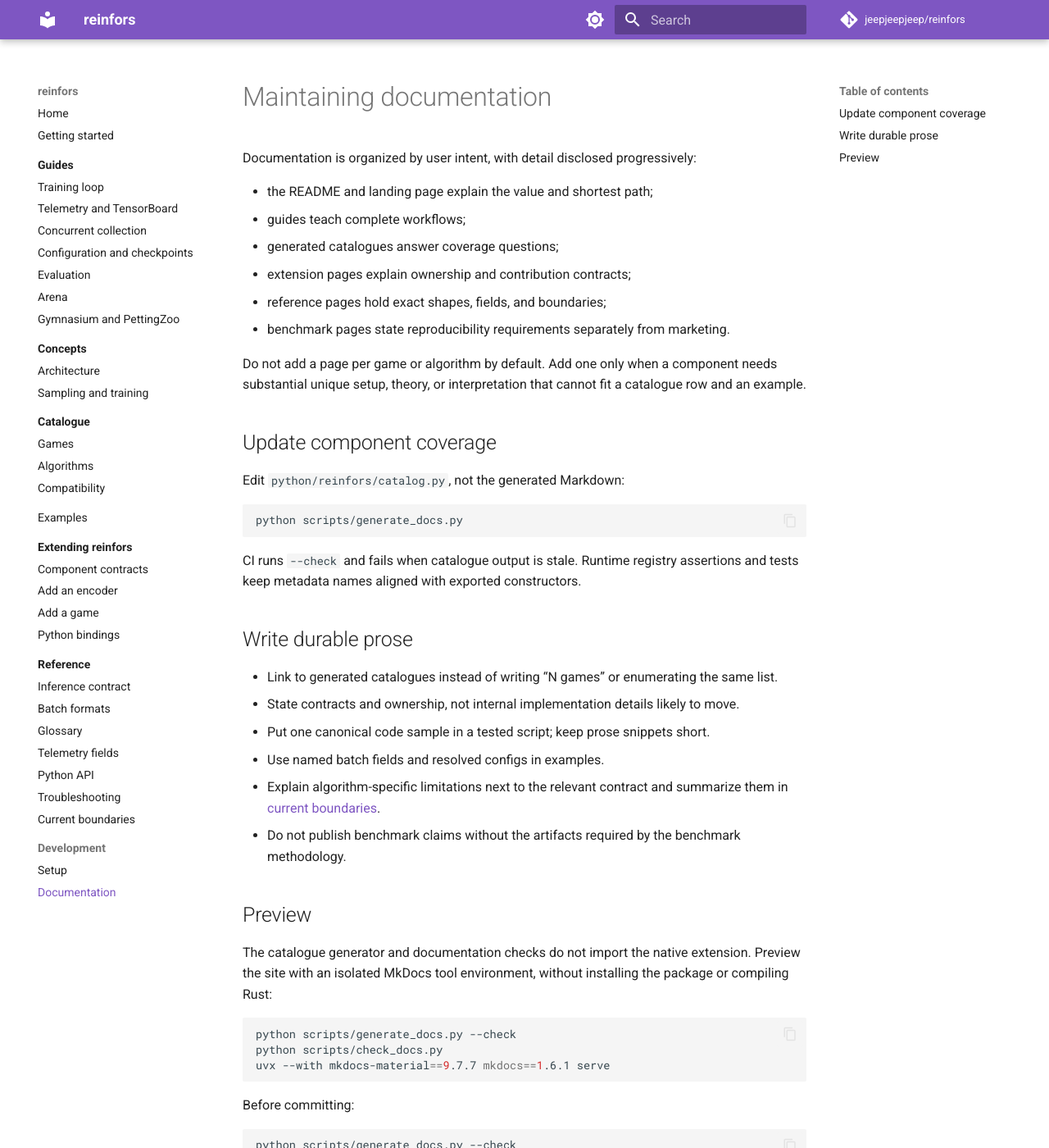
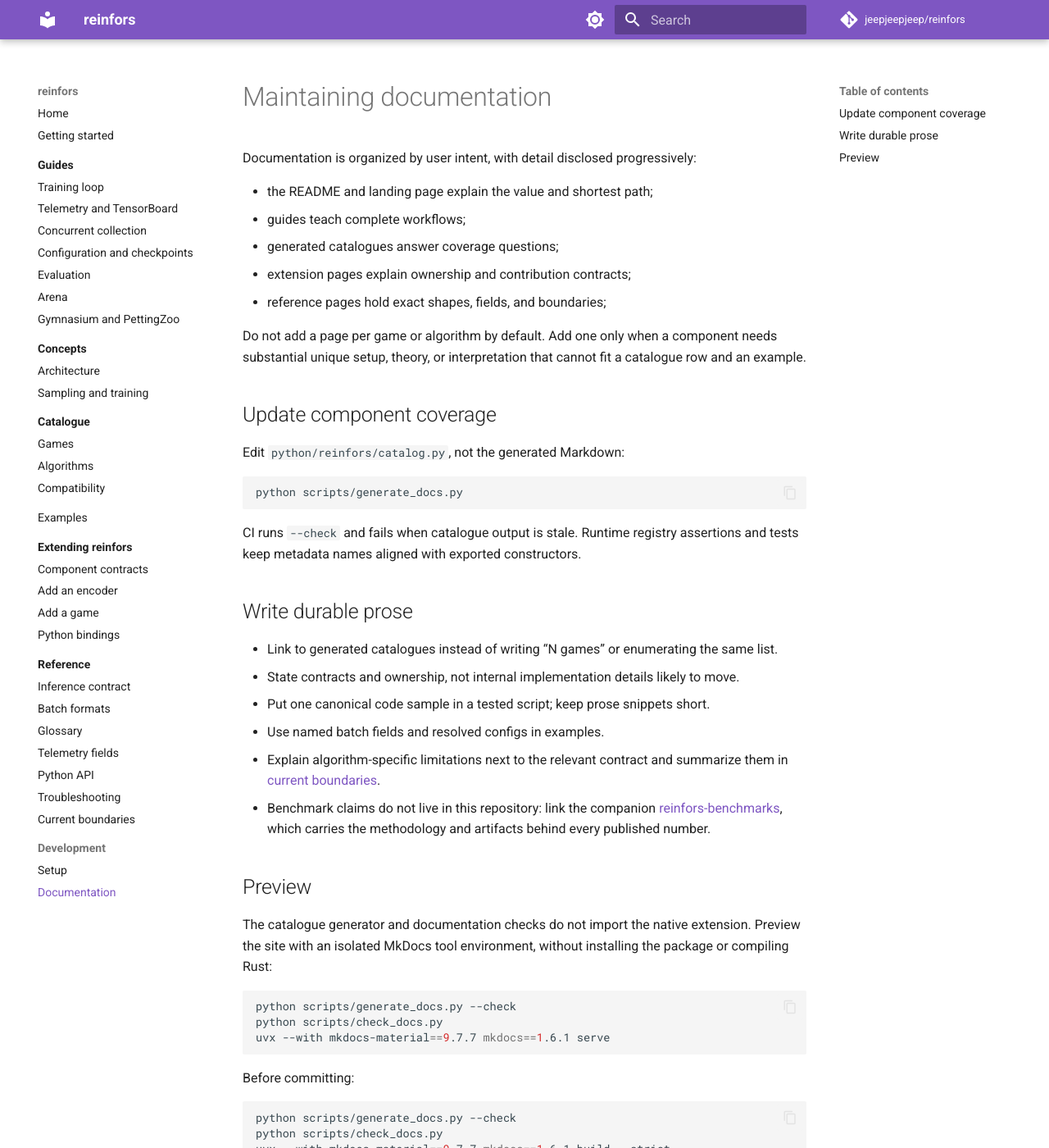
Before and after one commit to jeepjeepjeep/reinfors, an MkDocs documentation site: the page built from docs/development/documentation.md, in a window 1280 px wide and 1400 px high. Shown: the whole window at 82% size. Built offline with MkDocs 1.6.1 and Material for MkDocs 9.7.7, drawn with Linux system fonts in a browser that asks for light colours; comment, search, counter and statistics services are not loaded.

Commit message:
docs: benchmark-claims policy points at the companion repo; scripts row post-relocation

```diff
--- a/docs/development/documentation.md
+++ b/docs/development/documentation.md
@@ -7,7 +7,6 @@ Documentation is organized by user intent, with detail disclosed progressively:
 - generated catalogues answer coverage questions;
 - extension pages explain ownership and contribution contracts;
 - reference pages hold exact shapes, fields, and boundaries;
-- benchmark pages state reproducibility requirements separately from marketing.
 
 Do not add a page per game or algorithm by default. Add one only when a component needs
 substantial unique setup, theory, or interpretation that cannot fit a catalogue row and an
@@ -32,7 +31,9 @@ tests keep metadata names aligned with exported constructors.
 - Use named batch fields and resolved configs in examples.
 - Explain algorithm-specific limitations next to the relevant contract and summarize them in
   [current boundaries](../reference/limits.md).
-- Do not publish benchmark claims without the artifacts required by the benchmark methodology.
+- Benchmark claims do not live in this repository: link the companion
+  [reinfors-benchmarks](https://github.com/jeepjeepjeep/reinfors-benchmarks), which carries the
+  methodology and artifacts behind every published number.
 
 ## Preview
 
```
Also changed, not shown: docs/development/setup.md (+1 -1 lines).
